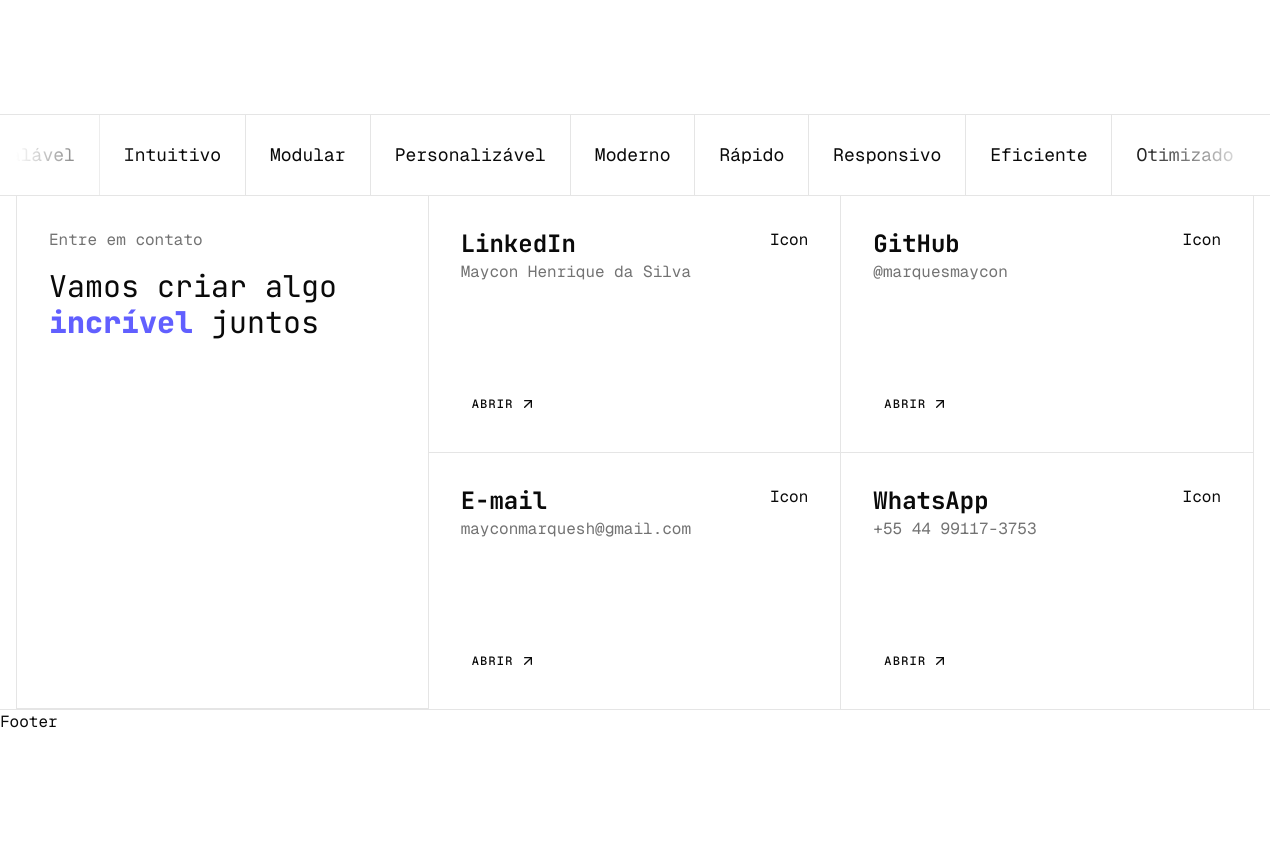
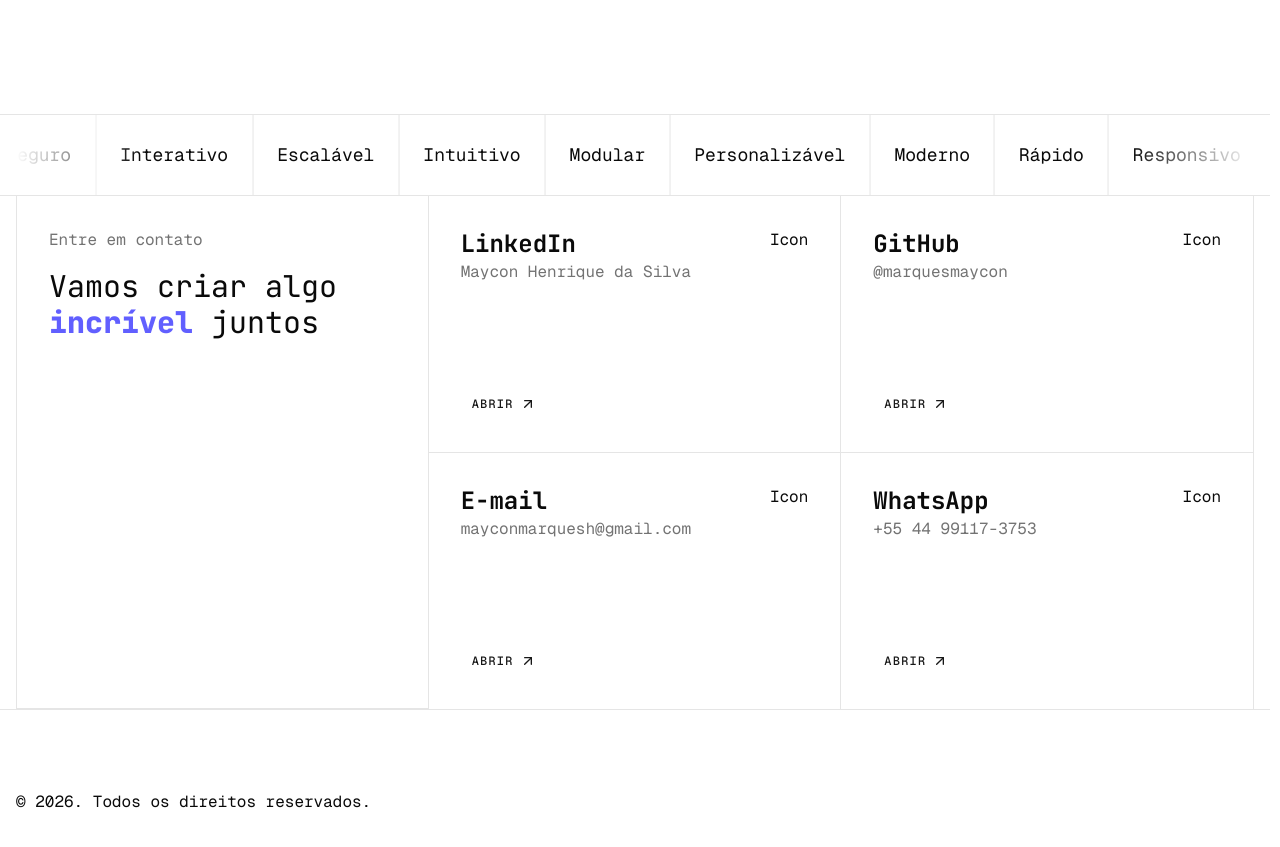
Before and after one commit to marquesmaycon/my-portfolio-3.0, a Next.js app: page / in a window 1280 px wide. Shown: the part 685-1532 px from the top of the page. Before the commit the page ends 1419 px from the top, so only its background shows below. Built offline with nearby package versions, Linux system fonts and the light colour scheme.

Commit message:
styles fixes, footer init

```diff
--- a/components/header.tsx
+++ b/components/header.tsx
@@ -27,7 +27,7 @@ export function Header() {
   return (
     <header className="bg-background/5 fixed inset-x-0 z-50 flex h-12 backdrop-blur-sm lg:h-16">
       <div className="container flex flex-1 items-center">
-        <div className="flex h-full flex-1 items-center">
+        <div className="flex h-full flex-1 items-center font-medium">
           <span className="text-accent">maycon</span>_silva();
         </div>
 
--- a/components/mobile-menu.tsx
+++ b/components/mobile-menu.tsx
@@ -1,4 +1,5 @@
 import { ArrowRight, Menu } from "lucide-react";
+import Link from "next/link";
 
 import { navLinks } from "./header";
 import { Button } from "./ui/button";
@@ -27,9 +28,9 @@ export function MobileMenu() {
           {navLinks.map((nv) => (
             <SheetClose asChild key={nv.href}>
               <Button asChild variant="link">
-                <a href={nv.href}>
+                <Link href={nv.href}>
                   {nv.label} <ArrowRight />
-                </a>
+                </Link>
               </Button>
             </SheetClose>
           ))}
--- a/components/sections/contact.tsx
+++ b/components/sections/contact.tsx
@@ -46,7 +46,7 @@ const ContactCard = ({ title, subtitle }: ContactCardProps) => {
         <div>Icon</div>
       </div>
       <div className="mt-auto">
-        <Button asChild variant="ghost">
+        <Button asChild variant="link">
           <span>
             Abrir <ArrowUpRight />
           </span>
--- a/components/sections/footer.tsx
+++ b/components/sections/footer.tsx
@@ -1,5 +1,12 @@
 import React from "react";
 
 export function Footer() {
-  return <div>Footer</div>;
+  const year = new Date().getFullYear();
+  return (
+    <footer>
+      <div className="container py-20">
+        <span className="">&copy; {year}. Todos os direitos reservados.</span>
+      </div>
+    </footer>
+  );
 }
--- a/components/sections/hero.tsx
+++ b/components/sections/hero.tsx
@@ -15,6 +15,7 @@ import {
 gsap.registerPlugin(useGSAP);
 
 import gsap from "gsap";
+import Link from "next/link";
 import { useRef } from "react";
 
 import { Button } from "../ui/button";
@@ -124,11 +125,13 @@ export function Hero() {
           </div>
 
           <div className="space-x-4">
-            <Button size="xl">
-              Projetos <ArrowRight />
+            <Button size="xl" asChild>
+              <Link href="#project">
+                Projetos <ArrowRight />
+              </Link>
             </Button>
             <Button variant="outline" size="xl">
-              Contato
+              <Link href="#contact">Contato</Link>
             </Button>
           </div>
         </div>
--- a/components/sections/tape.tsx
+++ b/components/sections/tape.tsx
@@ -37,7 +37,7 @@ export function Tape() {
 
       const tween = gsap.to(track, {
         x: -width,
-        duration: 16,
+        duration: 30,
         ease: "none",
         repeat: -1,
       });
@@ -61,10 +61,7 @@ export function Tape() {
     <section className="overflow-hidden">
       <div className="container">
         <div className="flex mask-[linear-gradient(to_right,transparent,black_10%,black_90%,transparent)]">
-          <div
-            ref={container}
-            className="divide flex flex-none divide-x divide-neutral-200 pr-6"
-          >
+          <div ref={container} className="divide flex flex-none divide-x pr-6">
             {[...items, ...items].map((item, index) => (
               <div
                 key={index}
--- a/components/ui/button.tsx
+++ b/components/ui/button.tsx
@@ -9,7 +9,7 @@ const buttonVariants = cva(
   {
     variants: {
       variant: {
-        default: "bg-primary text-primary-foreground [a]:hover:bg-primary/80",
+        default: "bg-primary text-primary-foreground hover:bg-accent/80",
         outline:
           "border-border bg-background hover:bg-muted hover:text-foreground aria-expanded:bg-muted aria-expanded:text-foreground dark:border-input dark:bg-input/30 dark:hover:bg-input/50",
         secondary:
```
